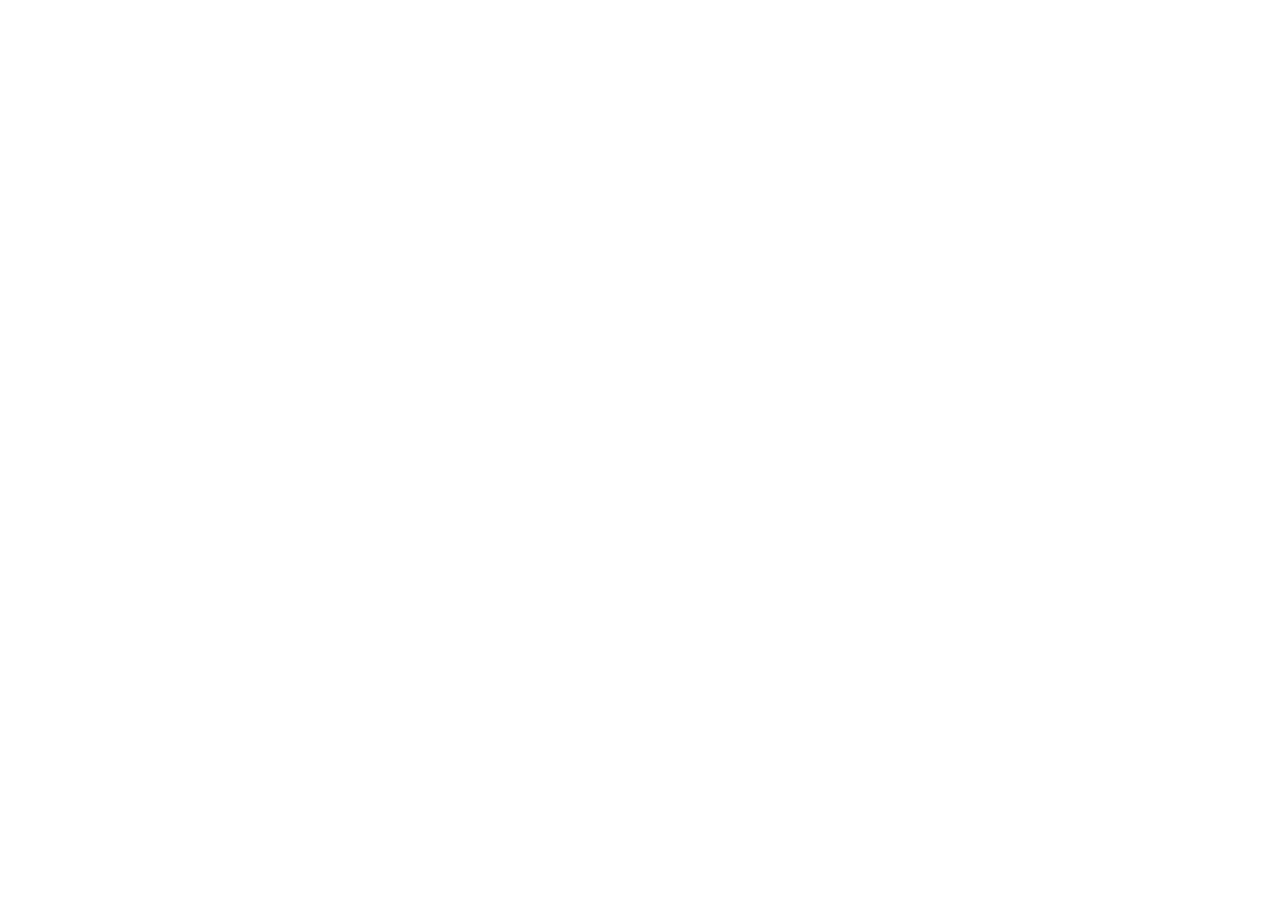
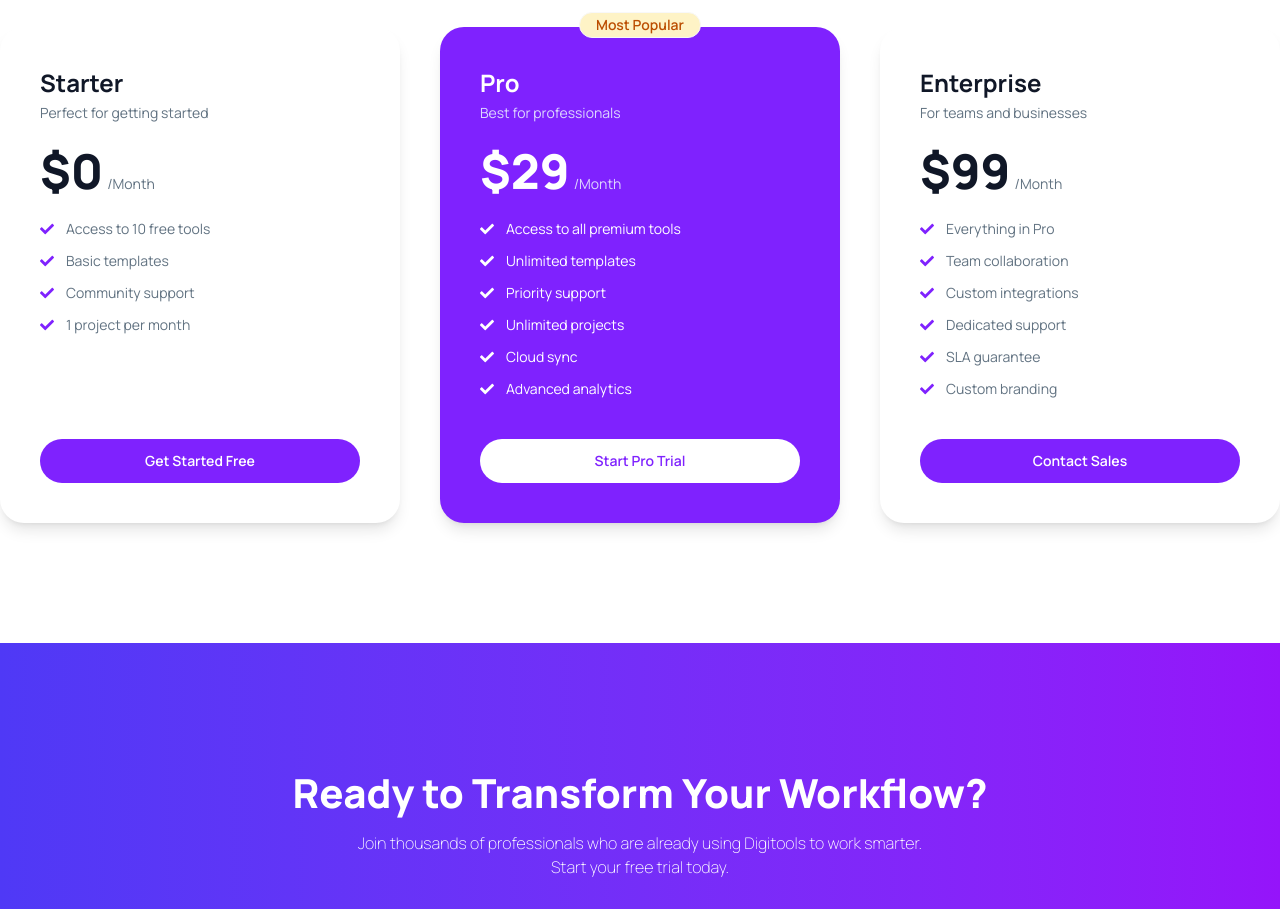
Before and after one commit to Didar112/DigiTools, a React (Vite) app: page / in a window 1280 px wide. Shown: the part 3200-4109 px from the top of the page. Before the commit the page ends 2959 px from the top, so only its background shows below. Built offline with nearby package versions, Linux system fonts and the light colour scheme.

Commit message:
completed workflow section

```diff
--- a/src/App.jsx
+++ b/src/App.jsx
@@ -8,6 +8,8 @@
 import Statbanner from './Components/Statbanner/Statbanner'
 import { ToastContainer } from 'react-toastify'
 import Started from './Components/StartedSection/Started'
+import Pricing from './Components/Pricing/Pricing'
+import Workflow from './Components/Workflow/Workflow'
 
 
 const producPromise = async() =>
@@ -35,6 +37,8 @@
       <Products prodData={prodData} ></Products>
       </Suspense>
       <Started></Started>
+      <Pricing></Pricing>
+      <Workflow></Workflow>
 
     </div>
 
--- /dev/null
+++ b/src/Components/Pricing/Pricing.jsx
@@ -0,0 +1,88 @@
+import React from 'react';
+import { FaCheck } from 'react-icons/fa';
+
+const Pricing = () => {
+  return (
+    <section className="pt-30 pb-30 ">
+      <div className="container mx-auto">
+
+        <h2 className="font-extrabold text-[48px] text-center text-[#101727]">
+          Simple, Transparent Pricing
+        </h2>
+        <p className="mt-3 text-center text-[16px] mb-10 text-[#627382]">
+          Choose the plan that fits your needs. Upgrade or downgrade anytime.
+        </p>
+
+        <div className="flex m-4 md:m-0 lg:flex-row flex-col gap-10 mt-10 items-stretch">
+
+
+          <div className="flex-1 relative bg-white rounded-3xl shadow-lg p-10 flex flex-col">
+            <h3 className="text-2xl font-bold text-[#101727]">Starter</h3>
+            <p className="text-sm mt-1 mb-6 text-[#627382]">Perfect for getting started</p>
+            <div className="mb-6">
+              <span className="text-5xl font-extrabold text-[#101727]">$0</span>
+              <span className="text-sm ml-1 text-[#627382]">/Month</span>
+            </div>
+            <ul className="flex flex-col gap-3 mb-10 flex-1">
+              <li className="flex items-center gap-3 text-sm"><FaCheck className="shrink-0 text-violet-600" /><span className="text-[#627382]">Access to 10 free tools</span></li>
+              <li className="flex items-center gap-3 text-sm"><FaCheck className="shrink-0 text-violet-600" /><span className="text-[#627382]">Basic templates</span></li>
+              <li className="flex items-center gap-3 text-sm"><FaCheck className="shrink-0 text-violet-600" /><span className="text-[#627382]">Community support</span></li>
+              <li className="flex items-center gap-3 text-sm"><FaCheck className="shrink-0 text-violet-600" /><span className="text-[#627382]">1 project per month</span></li>
+            </ul>
+            <button className="w-full py-3 rounded-full font-semibold text-sm bg-violet-600 text-white hover:bg-violet-700 cursor-pointer">
+              Get Started Free
+            </button>
+          </div>
+
+
+          <div className="flex-1 relative bg-violet-600 rounded-3xl shadow-lg p-10 flex flex-col">
+            <div className="absolute -top-4 left-1/2 -translate-x-1/2">
+              <div className="badge rounded-full bg-[#FEF3C6] text-[#BB4D00] text-[14px] font-semibold px-4 py-3">Most Popular</div>
+            </div>
+            <h3 className="text-2xl font-bold text-white">Pro</h3>
+            <p className="text-sm mt-1 mb-6 text-violet-200">Best for professionals</p>
+            <div className="mb-6">
+              <span className="text-5xl font-extrabold text-white">$29</span>
+              <span className="text-sm ml-1 text-violet-200">/Month</span>
+            </div>
+            <ul className="flex flex-col gap-3 mb-10 flex-1">
+              <li className="flex items-center gap-3 text-sm"><FaCheck className="shrink-0 text-white" /><span className="text-white">Access to all premium tools</span></li>
+              <li className="flex items-center gap-3 text-sm"><FaCheck className="shrink-0 text-white" /><span className="text-white">Unlimited templates</span></li>
+              <li className="flex items-center gap-3 text-sm"><FaCheck className="shrink-0 text-white" /><span className="text-white">Priority support</span></li>
+              <li className="flex items-center gap-3 text-sm"><FaCheck className="shrink-0 text-white" /><span className="text-white">Unlimited projects</span></li>
+              <li className="flex items-center gap-3 text-sm"><FaCheck className="shrink-0 text-white" /><span className="text-white">Cloud sync</span></li>
+              <li className="flex items-center gap-3 text-sm"><FaCheck className="shrink-0 text-white" /><span className="text-white">Advanced analytics</span></li>
+            </ul>
+            <button className="w-full py-3 rounded-full font-semibold text-sm bg-white text-violet-600 hover:bg-violet-50 cursor-pointer">
+              Start Pro Trial
+            </button>
+          </div>
+
+
+          <div className="flex-1 relative bg-white rounded-3xl shadow-lg p-10 flex flex-col">
+            <h3 className="text-2xl font-bold text-[#101727]">Enterprise</h3>
+            <p className="text-sm mt-1 mb-6 text-[#627382]">For teams and businesses</p>
+            <div className="mb-6">
+              <span className="text-5xl font-extrabold text-[#101727]">$99</span>
+              <span className="text-sm ml-1 text-[#627382]">/Month</span>
+            </div>
+            <ul className="flex flex-col gap-3 mb-10 flex-1">
+              <li className="flex items-center gap-3 text-sm"><FaCheck className="shrink-0 text-violet-600" /><span className="text-[#627382]">Everything in Pro</span></li>
+              <li className="flex items-center gap-3 text-sm"><FaCheck className="shrink-0 text-violet-600" /><span className="text-[#627382]">Team collaboration</span></li>
+              <li className="flex items-center gap-3 text-sm"><FaCheck className="shrink-0 text-violet-600" /><span className="text-[#627382]">Custom integrations</span></li>
+              <li className="flex items-center gap-3 text-sm"><FaCheck className="shrink-0 text-violet-600" /><span className="text-[#627382]">Dedicated support</span></li>
+              <li className="flex items-center gap-3 text-sm"><FaCheck className="shrink-0 text-violet-600" /><span className="text-[#627382]">SLA guarantee</span></li>
+              <li className="flex items-center gap-3 text-sm"><FaCheck className="shrink-0 text-violet-600" /><span className="text-[#627382]">Custom branding</span></li>
+            </ul>
+            <button className="w-full py-3 rounded-full font-semibold text-sm bg-violet-600 text-white hover:bg-violet-700 cursor-pointer">
+              Contact Sales
+            </button>
+          </div>
+
+        </div>
+      </div>
+    </section>
+  );
+};
+
+export default Pricing;
--- /dev/null
+++ b/src/Components/Workflow/Workflow.jsx
@@ -0,0 +1,29 @@
+import React from 'react';
+
+const Workflow = () => {
+    return (
+
+        <section className='pt-30 pb-30 bg-linear-to-r from-[#4F39F6] to-[#9514FA]'>
+        <div className='mx-auto p-5 md:p-0'>
+
+            <h3 className='font-extrabold text-white text-[40px] text-center'>Ready to Transform Your Workflow?</h3>
+            <p className='text-center mt-2 text-white font-[50] text-[16px]'>Join thousands of professionals who are already using Digitools to work smarter. <br /> Start your free trial today.</p>
+
+            <div className=' flex items-center justify-center gap-4 mt-8'>
+                <button className='btn btn-regular rounded-full text-[#9514FA]'>
+                    Explore Products
+                </button>
+                <button className='btn btn-primary border border-white btn-outline rounded-full text-white'>
+                    View Pricing
+                </button>
+            </div>
+
+            <p className='mt-4 text-center text-white'><small>14-day free trial • No credit card required • Cancel anytime</small></p>
+
+
+        </div>
+        </section>
+    );
+};
+
+export default Workflow;
```
